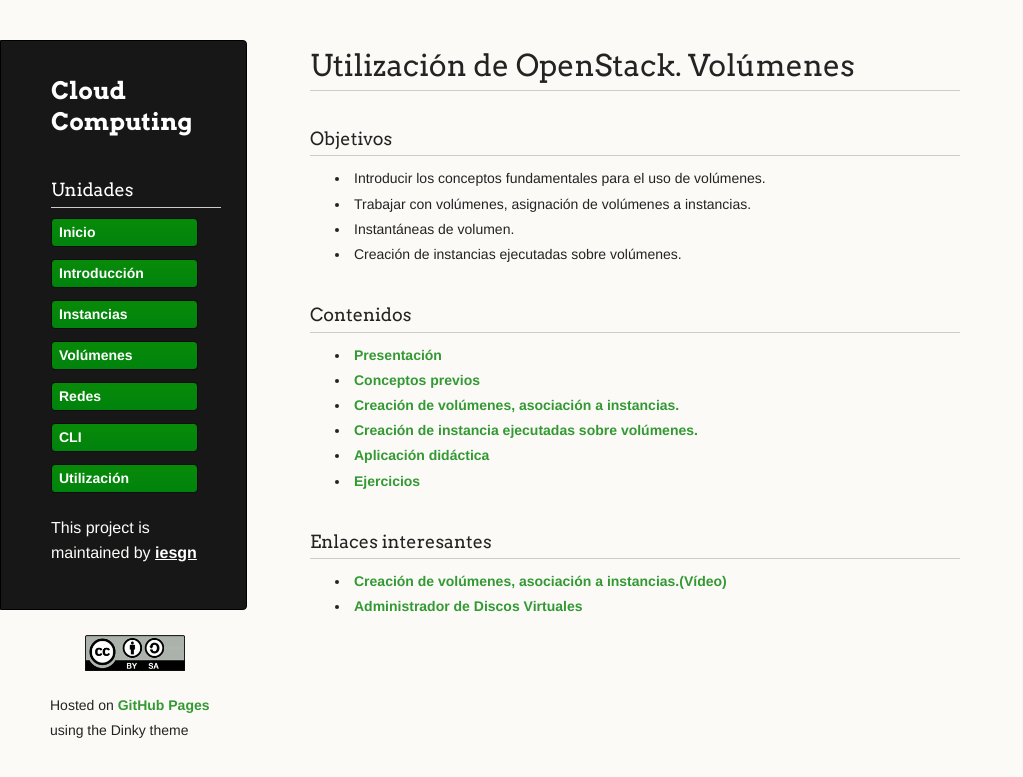
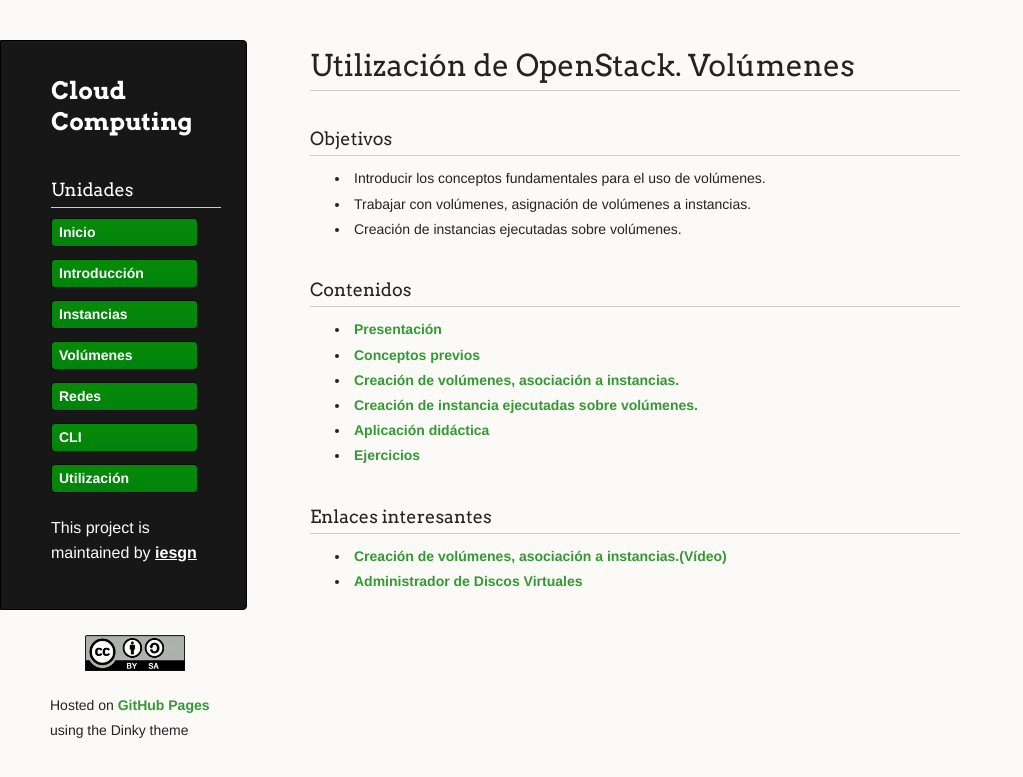
Before and after one commit to iesgn/cloud2, a Jekyll site: the page built from curso/u3/index.md, in a window 1280 px wide. Shown: the top 777 px of the page, without its empty margins (0-1023 px from the left). Built offline with Jekyll 4.4.1, drawn with Linux system fonts in a browser that asks for light colours.

Commit message:
Quitamos instantaneas de volúmenes

```diff
--- a/curso/u3/index.md
+++ b/curso/u3/index.md
@@ -8,7 +8,6 @@ menu:
 
 * Introducir los conceptos fundamentales para el uso de volúmenes.
 * Trabajar con volúmenes, asignación de volúmenes a instancias.
-* Instantáneas de volumen.
 * Creación de instancias ejecutadas sobre volúmenes.
 
 
```
